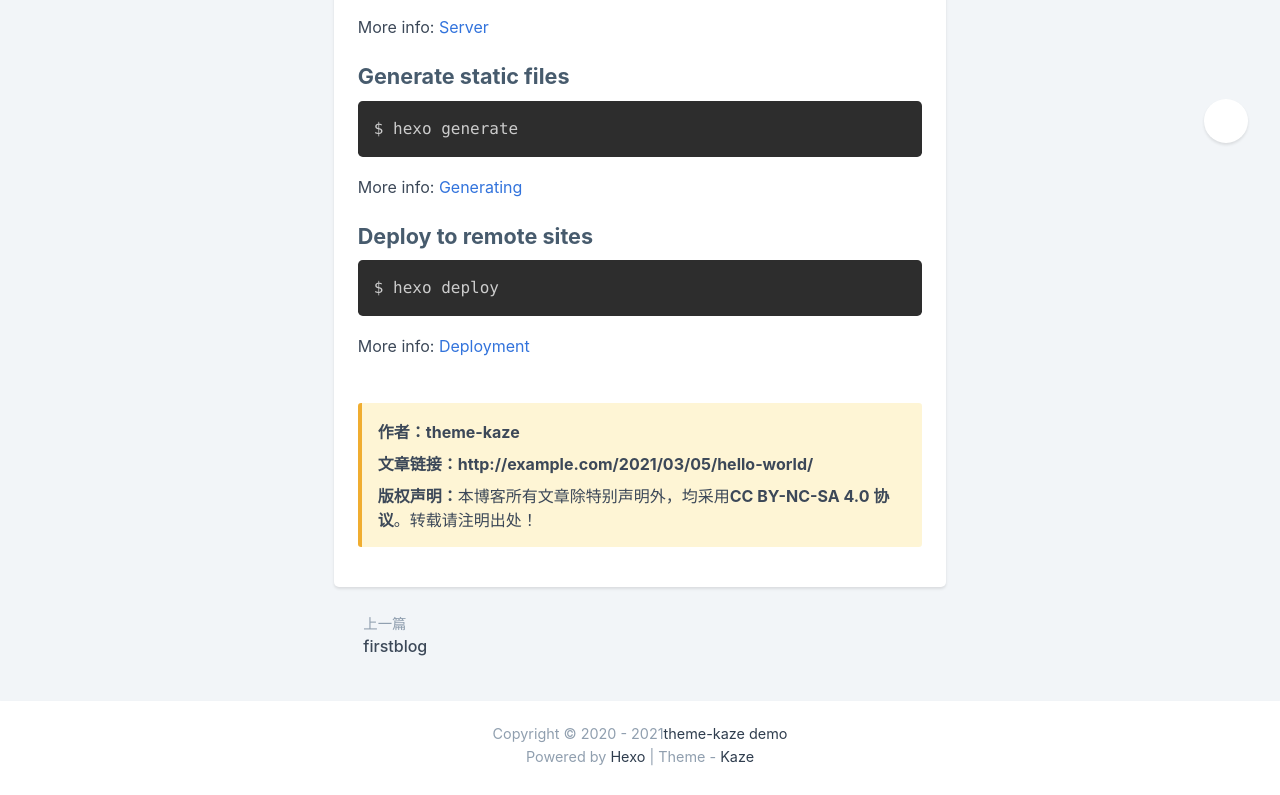
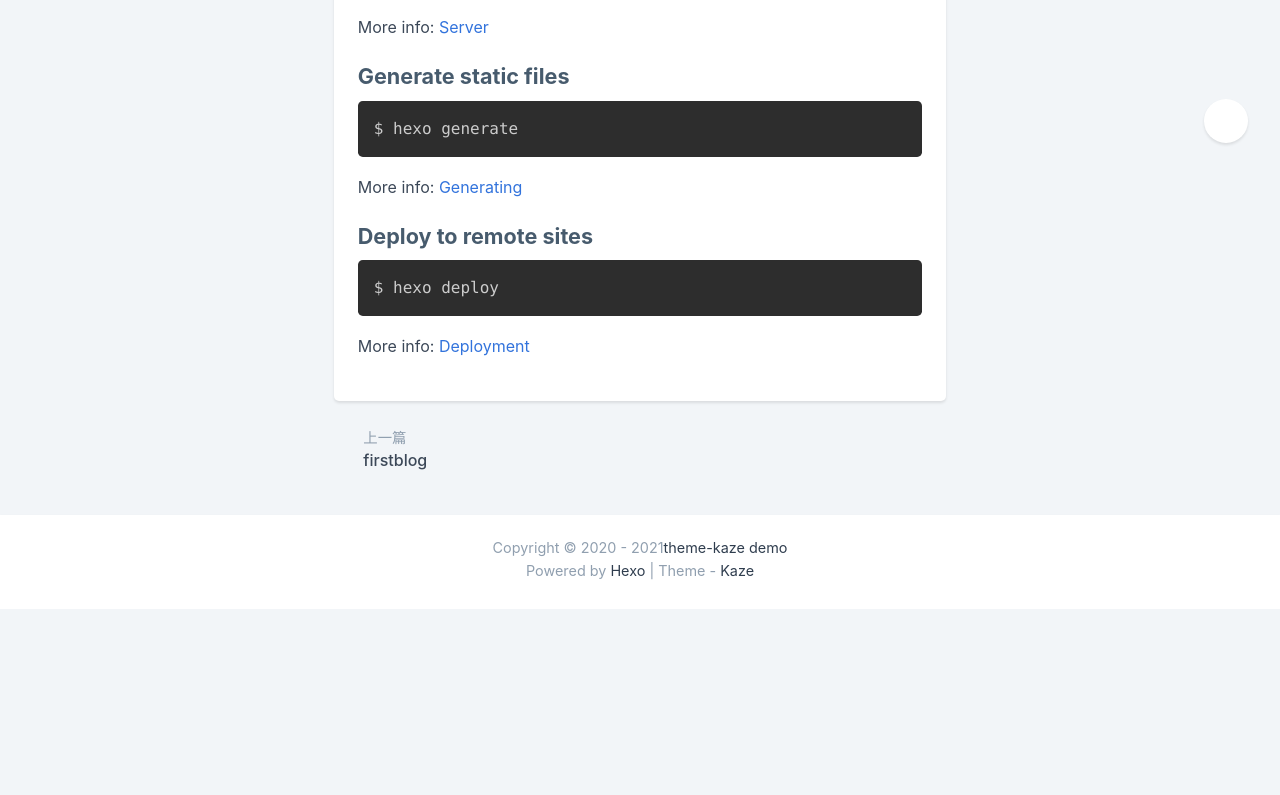
Before and after one commit to willbq/willbq.github.io, a plain HTML site: page 2021/03/05/hello-world/index.html in a window 1280 px wide. Shown: the part 625-1420 px from the top of the page. After the commit the page ends 1234 px from the top, so only its background shows below. Drawn offline with Linux system fonts and the light colour scheme; some packages are replaced by stand-ins of ours; a script that the page names is missing; some icons are missing; a small style sheet from the web is missing.

Commit message:
Site updated: 2021-03-06 20:44:15

```diff
--- a/2021/03/05/hello-world/index.html
+++ b/2021/03/05/hello-world/index.html
@@ -165,12 +165,6 @@
 
   </div>
   <div>
-
-  <div class="post-note note-warning copyright" style="margin-top: 42px">
-    <p><span style="font-weight: bold;">作者：</span><a target="_blank" rel="nofollow noopener noreferrer" href="http://example.com/about">theme-kaze</a></p>
-    <p><span style="font-weight: bold;">文章链接：</span><a target="_blank" rel="nofollow noopener noreferrer" href="http://example.com/2021/03/05/hello-world/">http://example.com/2021/03/05/hello-world/</a></p>
-    <p><span style="font-weight: bold;">版权声明：</span>本博客所有文章除特别声明外，均采用<a target="_blank" rel="noopener" href="https://creativecommons.org/licenses/by-nc-sa/4.0/deed.zh">CC BY-NC-SA 4.0 协议</a>。转载请注明出处！</p>
-  </div>
 
   </div>
 </article>
```
Also changed, not shown: 2021/03/05/firstblog/index.html (+0 -6 lines).
